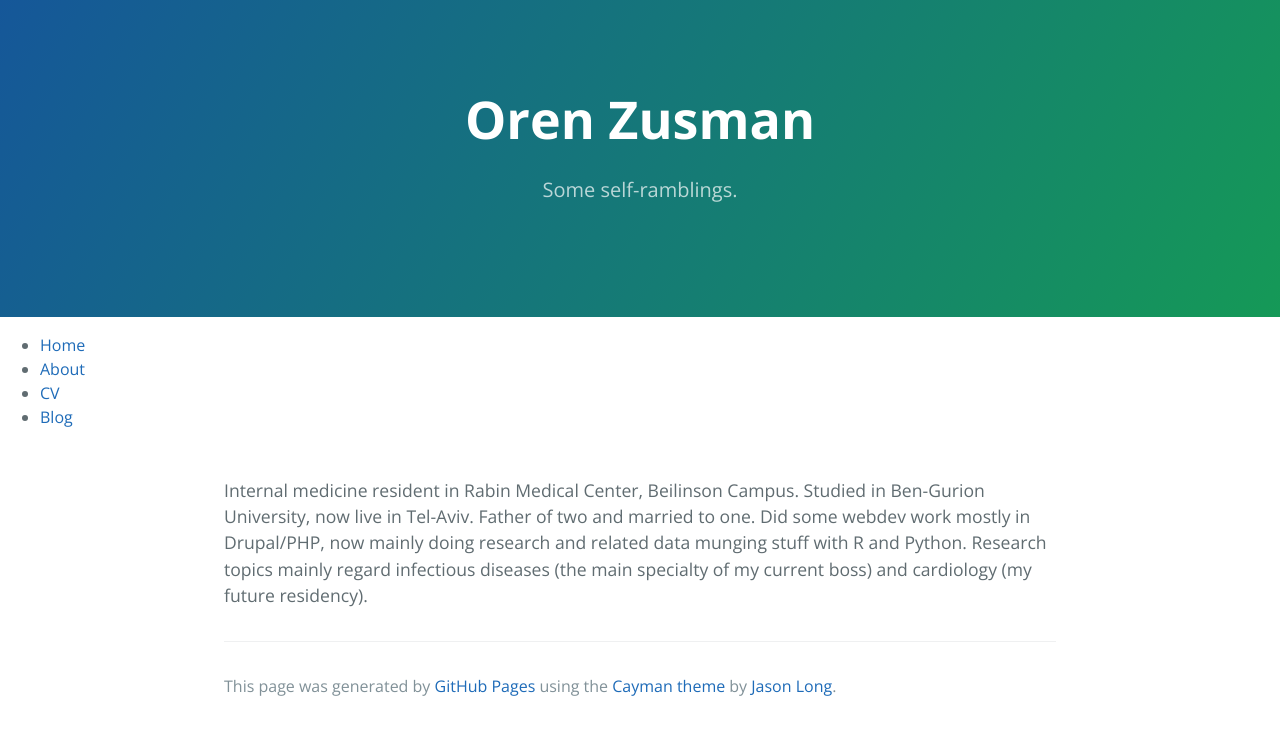
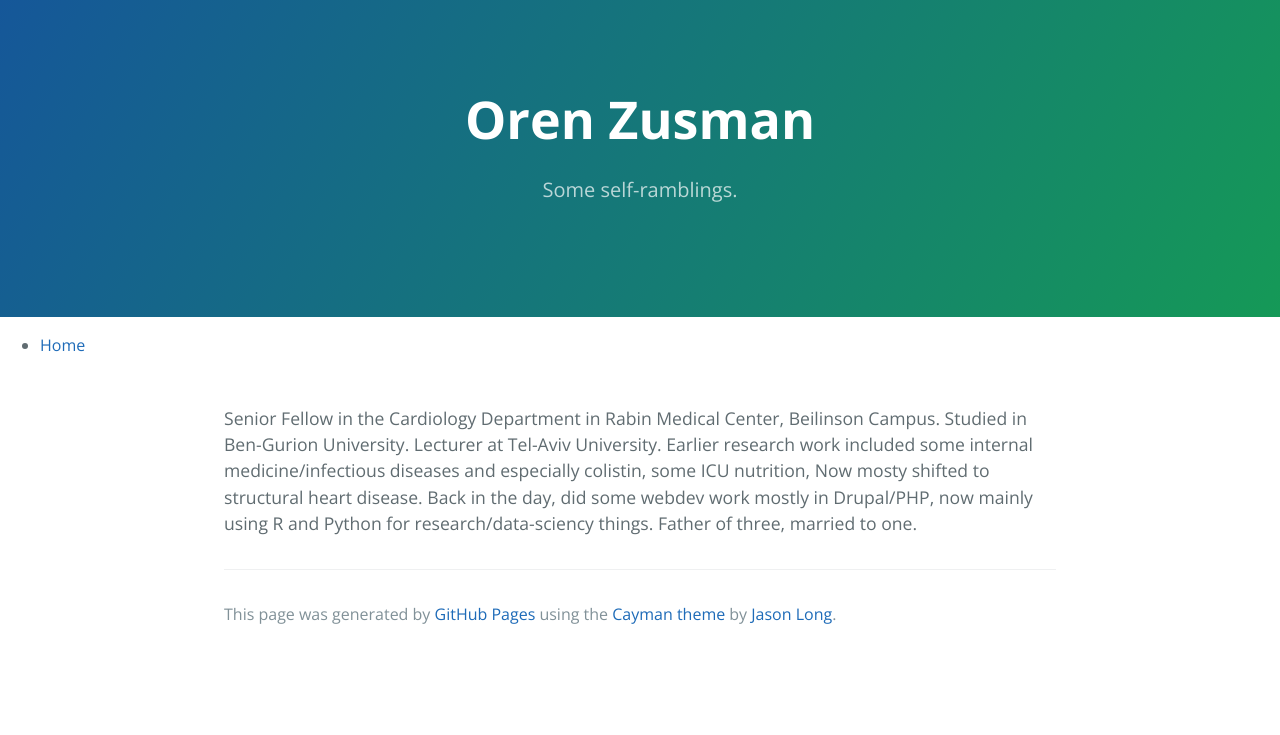
Before and after one commit to Zus/Zus.github.io, a Jekyll site: the page built from index.html, in a window 1280 px wide. Shown: the top 735 px of the page. Built offline with Jekyll 4.4.1, drawn with Linux system fonts in a browser that asks for light colours; Markdown is read by kramdown in place of the engine named in the settings.

Commit message:
remove dapt, change index

```diff
--- a/_layouts/default.html
+++ b/_layouts/default.html
@@ -17,9 +17,6 @@
 		<nav>
 			<ul>
 				<li><a href="/">Home</a></li>
-				<li><a href="/about">About</a></li>
-				<li><a href="/cv">CV</a></li>
-				<li><a href="/blog">Blog</a></li>
 			</ul>
 		</nav>
     <section class="main-content">
--- a/dapt-form/index.html
+++ /dev/null
@@ -1,4 +0,0 @@
----
-layout: no_header
-title: DAPT cases
----
--- a/index.html
+++ b/index.html
@@ -3,8 +3,9 @@ layout: default
 title: Oren Zusman
 ---
 <div class="page.text">
-   Internal medicine resident in Rabin Medical Center, Beilinson Campus. Studied in Ben-Gurion University, now live in Tel-Aviv.
-   Father of two and married to one. Did some webdev work mostly in Drupal/PHP, now mainly
-   doing research and related data munging stuff with R and Python. Research topics mainly regard infectious diseases (the main specialty of
-   my current boss) and cardiology (my future residency).
+   Senior Fellow in the Cardiology Department in Rabin Medical Center, Beilinson Campus. Studied in Ben-Gurion University.
+   Lecturer at Tel-Aviv University. Earlier research work included some internal medicine/infectious diseases and especially colistin,
+   some ICU nutrition, Now mosty shifted to structural heart disease.
+   Back in the day, did some webdev work mostly in Drupal/PHP, now mainly using R and Python for research/data-sciency things.
+   Father of three, married to one.
 </div>
```
